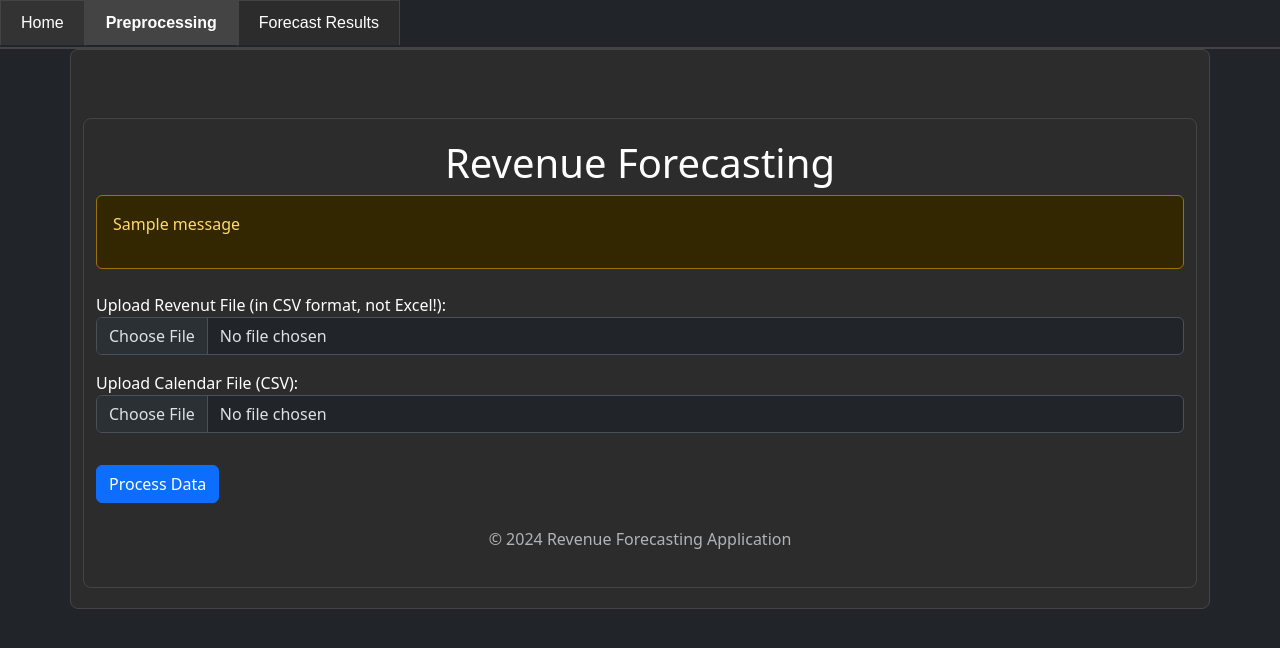
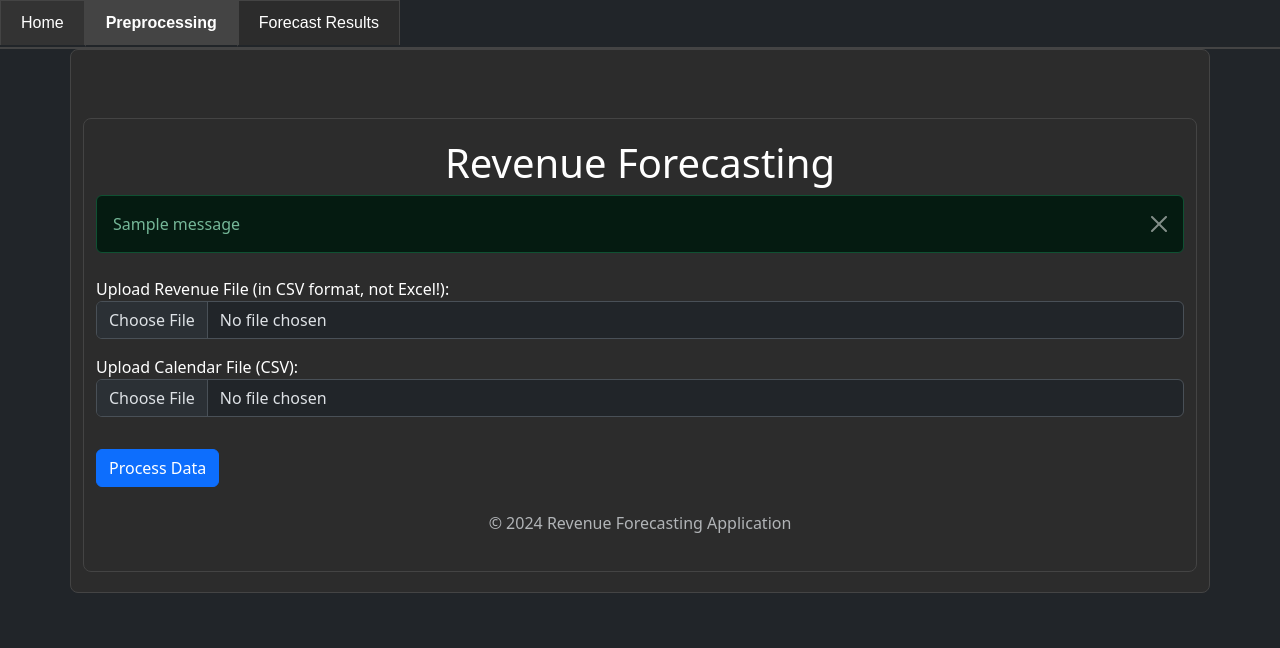
Before and after one commit to Yusuboy/revenue-forecasting, a Flask app: page /preprocess in a window 1280 px wide. Shown: the top 648 px of the page. Run offline with Flask 3, Linux system fonts and the light colour scheme; one stand-in notice (Sample message) is shown.

Commit message:
update preprocess logic

```diff
--- a/src/routes.py
+++ b/src/routes.py
@@ -120,11 +120,11 @@ def save_file(file):
 
 def process_files(bil_path, calendar_path):
     current_date = datetime.now().strftime('%Y%m%d')
-    output_datafile_path = os.path.join(UPLOAD_FOLDER, f'output_datafile_{current_date}.csv')
+    output_datafile_path = os.path.join(f'data.csv')
     #processed_bil_path = os.path.join(UPLOAD_FOLDER, f'processed_bil_{current_date}.csv')
     #processed_tlx_path = os.path.join(UPLOAD_FOLDER, f'processed_tlx_{current_date}.csv')
     preprocessor = Preprocessor()
-    preprocessor.prerpocess(bil_path, calendar_path, output_datafile_path                            )
+    preprocessor.prerpocess(bil_path, calendar_path, output_datafile_path)
     return output_datafile_path #, processed_bil_path, processed_tlx_path#
 
 
@@ -132,24 +132,23 @@ def process_files(bil_path, calendar_path):
 
 @routes_bp.route('/process', methods=['POST'])
 def process():
+    if 'bil_file' not in request.files or 'calendar_file' not in request.files:
+        flash('Both files are required!', 'danger')
+        return redirect(url_for('routes_bp.preprocess'))
 
-    print('process...')
-    if 'bil_file' not in request.files or 'calendar_file' not in request.files:
-        flash('No file part')
-        return redirect(request.url)
     try:
         bil_file = request.files['bil_file']
         calendar_file = request.files['calendar_file']
 
         bil_path = save_file(bil_file)
         calendar_path = save_file(calendar_file)
-        output_datafile_path = process_files(bil_path, calendar_path)
+        process_files(bil_path, calendar_path)
 
-        return render_template('download.html', output_datafile=output_datafile_path)
+        flash('Preprocessing completed successfully!', 'success')
+    except Exception as e:
+        flash(f"Error during preprocessing: {str(e)}", 'danger')
 
-    except Exception as e:
-        flash(f"Error processing files: {str(e)}")
-        return redirect(request.url)
+    return redirect(url_for('routes_bp.preprocess'))
 
 #@app.route('/forecast', methods=['GET', 'POST'])
 
--- a/src/templates/preprocess.html
+++ b/src/templates/preprocess.html
@@ -39,14 +39,15 @@
         <h1 class="text-center">Revenue Forecasting</h1>
 
         <!-- Flash Messages -->
-        {% with messages = get_flashed_messages() %}
+        {% with messages = get_flashed_messages(with_categories=true) %}
           {% if messages %}
-            <div class="alert alert-warning">
-              <ul class="list-unstyled">
-                {% for message in messages %}
-                  <li>{{ message }}</li>
-                {% endfor %}
-              </ul>
+            <div class="alert-container">
+              {% for category, message in messages %}
+                <div class="alert alert-{{ category }} alert-dismissible fade show" role="alert">
+                  {{ message }}
+                  <button type="button" class="btn-close" data-bs-dismiss="alert" aria-label="Close"></button>
+                </div>
+              {% endfor %}
             </div>
           {% endif %}
         {% endwith %}
@@ -54,7 +55,7 @@
         <form action="/process" method="post" enctype="multipart/form-data" class="mt-4">
 
             <div class="form-group mb-3">
-                <label for="bil_file">Upload Revenut File (in CSV format, not Excel!):</label>
+                <label for="bil_file">Upload Revenue File (in CSV format, not Excel!):</label>
                 <input type="file" id="bil_file" name="bil_file" accept=".csv" class="form-control" required>
             </div>
 
```
